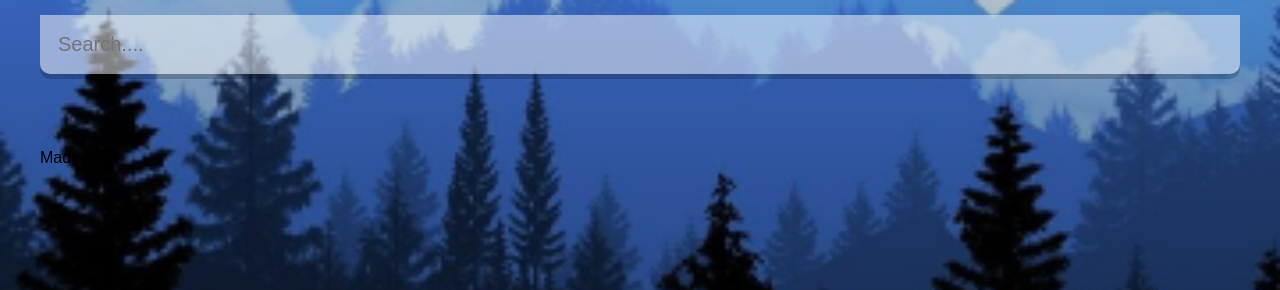
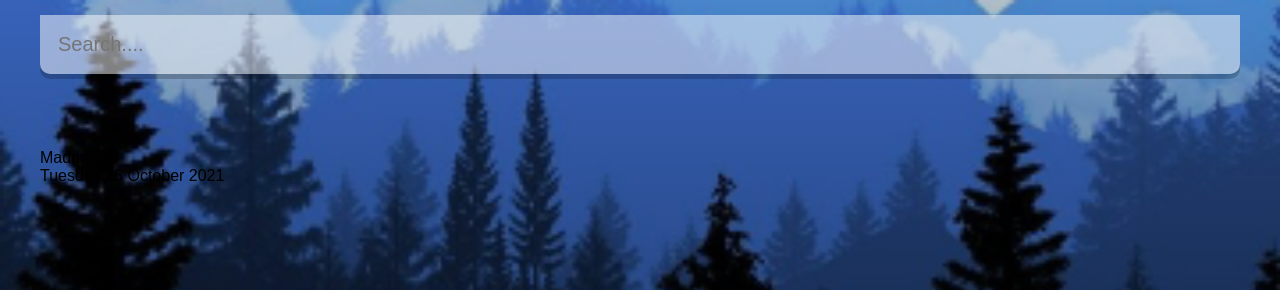
Before and after one commit to Axhar85/weather-react, a React (Create React App) app: page / in a window 1280 px wide. Shown: the top 290 px of the page. Built offline with nearby package versions, Linux system fonts and the light colour scheme.

Commit message:
impletment date

```diff
--- a/src/App.js
+++ b/src/App.js
@@ -10,11 +10,20 @@ function App() {
 
   const dateBuilder = (d) => {
     let months = [
-      "January", "February", "March", "April", "May", "June", "July", "August", "September", "October", "November", "December"
+      "January", "February", "March", "April", "May", "June",
+       "July", "August", "September", "October", "November", "December"
     ];
     let days = [
-      "Monady", "Tuesday", "Wednesday", "Thruesday", "Friday", "Satuerday", "Sunday"
+      "Monady", "Tuesday", "Wednesday", "Thruesday",
+      "Friday", "Satuerday", "Sunday"
     ];
+
+    let day = days[d.getDay()];
+    let date = d.getDate();
+    let month = months[d.getMonth()];
+    let year = d.getFullYear();
+
+    return `${day} ${date} ${month} ${year}`
   }
 
   return (
```
